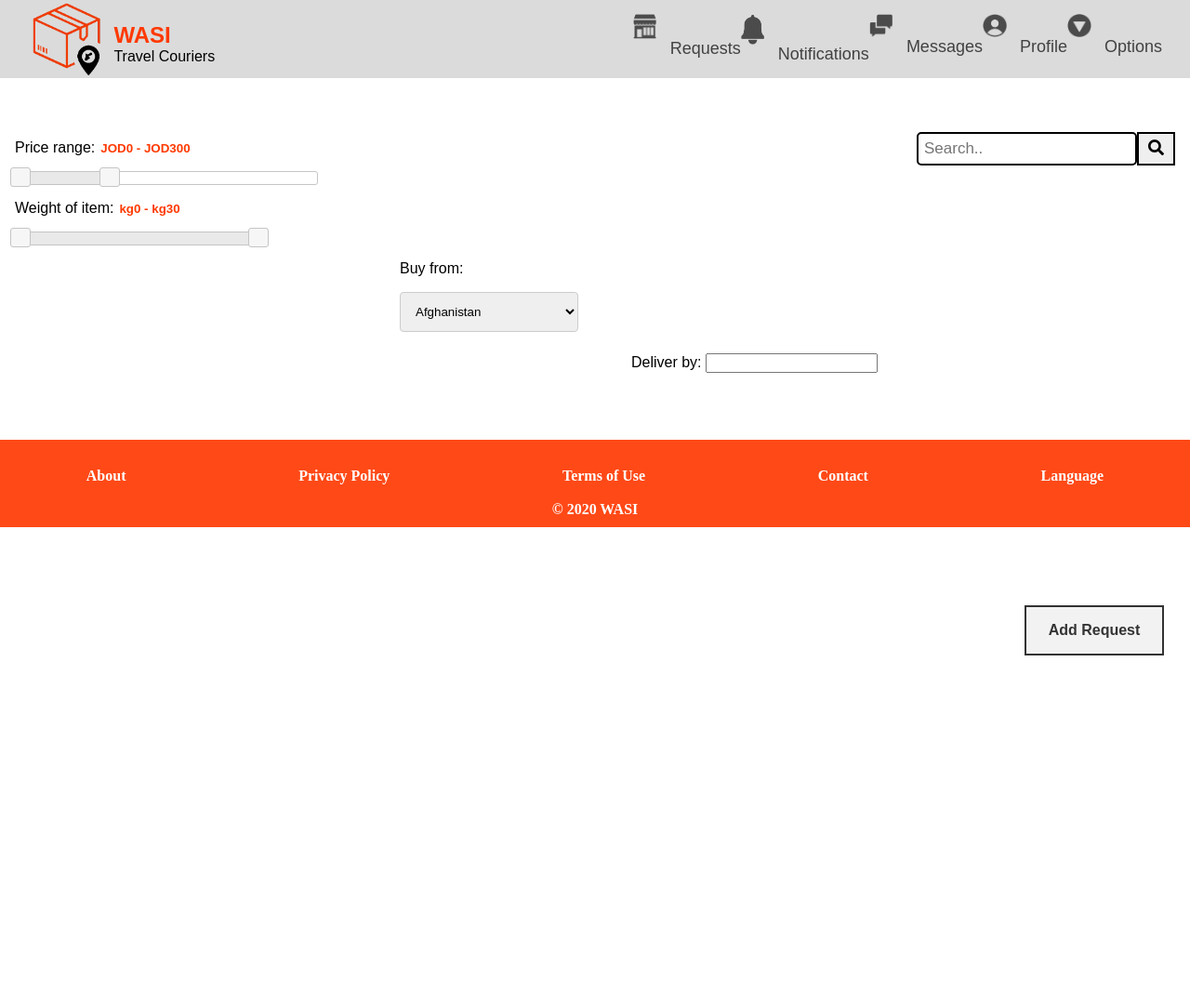
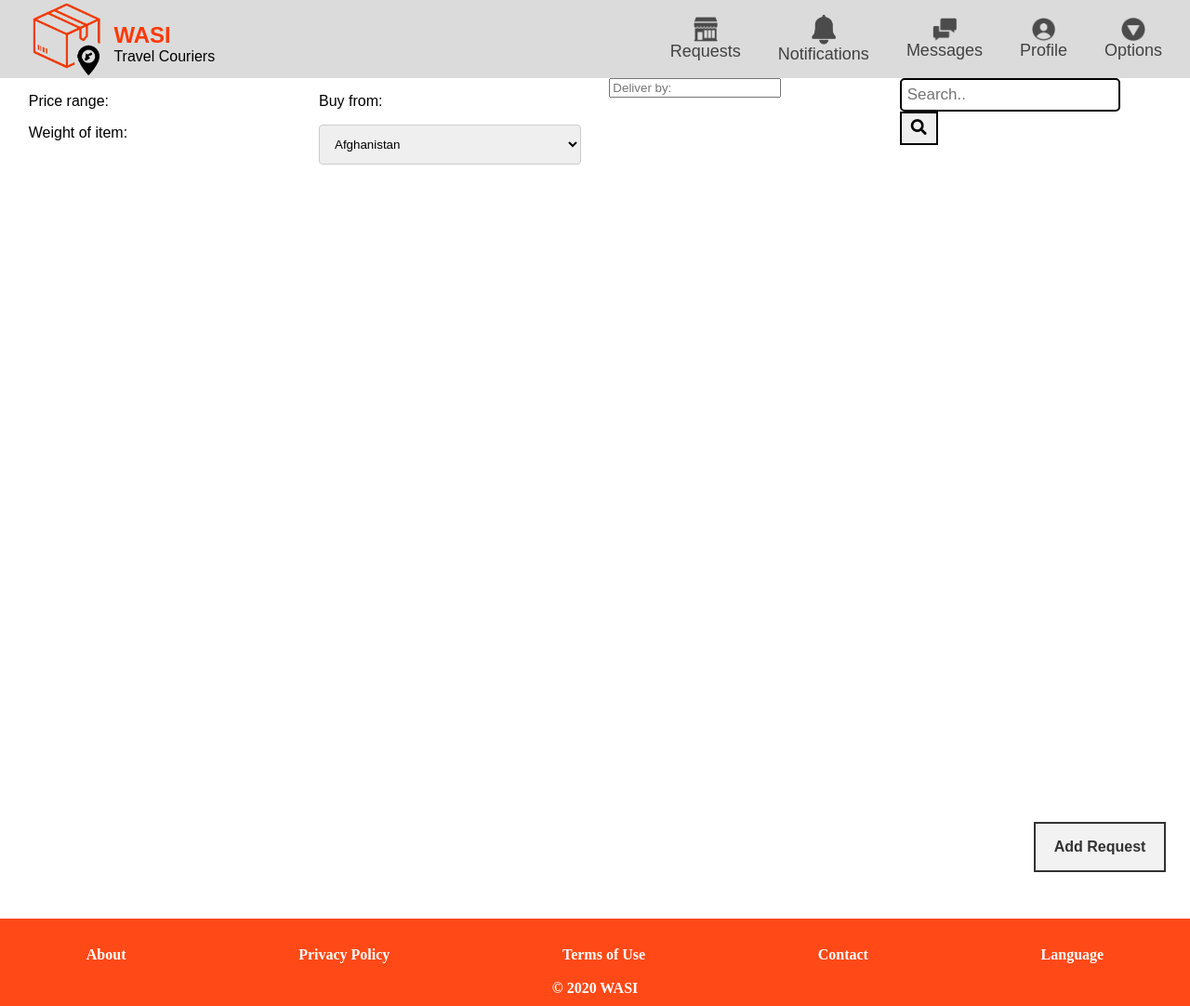
Before and after one commit to sarakabariti/travel-couriers, a Flask app: page /requests in a window 1280 px wide. Shown: the whole page at 93% size. Before the commit the page ends 705 px from the top, so only its background shows below. Run offline with Flask 2, Linux system fonts and the light colour scheme; some libraries are stand-ins or nearby versions; some web fonts are replaced.

Commit message:
requests filters, search bar

```diff
--- a/static/css/responsive.css
+++ b/static/css/responsive.css
@@ -505,7 +522,7 @@
     margin: 0;
   }
 
-  .nav-links {
+  .main-nav li {
     margin-left: 40px;
   }
 
--- a/static/css/style.css
+++ b/static/css/style.css
@@ -573,47 +573,23 @@
 
 /*Requests Page*/
 
-.main .requests-content{
-  width: 100%;
-}
 #nav-icons{
-  display:flex;
-  height:auto;
   width:2vw;
-}
-.search-bar {
-  display: flex;
-  float: right;
 }
 .search-bar input[type=text] {
   padding: 6px;
-  margin-top: 8px;
   font-size: 17px;
   border: 2px solid black;
   border-radius: 5px;
 }
 .search-bar button {
-  float: right;
   padding: 6px 10px;
-  margin-top: 8px;
   margin-right: 16px;
   font-size: 17px;
   border: 2px solid black;
   cursor: pointer;
 }
-.country{
-  display:flexbox;
-  width: 15%;
-  margin-left: 430px;
-  top: 0px;
-}
-.date{
-  float:right;
-  display:flexbox;
-  padding: 6px;
-  margin-top: 1px;
-  margin-right: 330px;
-}
+
 .add-request{
   color: black;
   padding: 16px 20px;
@@ -623,10 +599,10 @@
   border: 2px solid black;
   cursor: pointer;
   opacity: 0.8;
-  position: fixed;
-  bottom: 95px;
-  right: 28px;
-  width: 150px;
+}
+.add-request a{
+  text-decoration: none;
+  color: black;
 }
 .request-form {
   display: none;
@@ -638,12 +614,11 @@
   z-index: 9;
 }
 .form-container {
-  max-width: 50%;
   padding: 10px;
   background-color: white;
 }
 .form-container input[type=text], .form-container input[type=file], .form-container input[type=date] {
-  width: 100%;
+  width: 90%;
   padding: 15px;
   margin: 5px 0 22px 0;
   border: none;
@@ -663,7 +638,41 @@
 .form-container .cancel {
   background-color: red;
 }
+.form-container .cancel a{
+  text-decoration: none;
+  color: white;
+}
 
 .form-container .btn:hover, .open-button:hover {
   opacity: 1;
 }
+
+.ui-slider .ui-slider-range {
+  background: rgba(255, 55, 0, 0.911);
+}
+
+.requests-content{
+  display: flex;
+  width: 100%;
+  justify-content: space-evenly;
+  height: 100vh;
+}
+.filters, .country, .date, .search-bar{
+  width: 22%;
+}
+.request-btn{
+  display: flex;
+  width: 98%;
+  justify-content: flex-end;
+}
+.close-modal{
+  display: none !important;
+}
+.main-nav li{
+  display: flex;
+  flex-direction: column;
+  align-items: center;
+  justify-content: center;
+}
+
+/*Requests Page*/
--- a/static/js/script.js
+++ b/static/js/script.js
@@ -55,6 +55,7 @@
 
 navBarToggle.addEventListener("click", function() {
   mainNav.classList.toggle("active");
+  console.log("hello");
 });
 
 
--- a/templates/requests.html
+++ b/templates/requests.html
@@ -9,19 +9,13 @@
     <meta name="viewport" content="width=device-width, initial-scale=1.0" />
 
     <!-- import the webpage's stylesheet -->
-    <link
-      rel="stylesheet"
-      href="{{url_for('static',filename='/css/style.css')}}"
-    />
-    <link
-      rel="stylesheet"
-      href="{{url_for('static',filename='/css/responsive.css')}}"
-    />
-    <link
-      rel="stylesheet"
-      href="https://cdnjs.cloudflare.com/ajax/libs/font-awesome/5.13.0/css/all.min.css"
-    />
+    <link rel="stylesheet" href="{{url_for('static',filename='/css/style.css')}}"/>
+    <link rel="stylesheet" href="{{url_for('static',filename='/css/responsive.css')}}"/>
+    <link rel="stylesheet" href="https://cdnjs.cloudflare.com/ajax/libs/font-awesome/5.13.0/css/all.min.css"/>
     <link rel="stylesheet" href="//code.jquery.com/ui/1.12.1/themes/base/jquery-ui.css">
+    <link rel="stylesheet" href="https://cdnjs.cloudflare.com/ajax/libs/jqueryui/1.12.1/jquery-ui.min.css">
+    <!--Jquery modal-->
+    <link rel="stylesheet" href="https://cdnjs.cloudflare.com/ajax/libs/jquery-modal/0.9.1/jquery.modal.min.css" />
     <script src="https://code.jquery.com/jquery-1.12.4.js"></script>
     <script src="https://code.jquery.com/ui/1.12.1/jquery-ui.js"></script>
   </head>
@@ -70,15 +64,8 @@
         </ul>
       </nav>
 
-      <div class="main">
       <div class="requests-content">
-          <div class=search-bar>
-            <form action="/">
-              <input type="text" placeholder="Search.." name="search">
-              <button type="submit"><i class="fa fa-search"></i></button>
-            </form>
-          </div>
-
+        <div class="filters">
             <!--Price range filter-->
             <script>
               $( function() {
@@ -97,13 +84,14 @@
             </script>
             <div class="labels">
               <p>
-              <label for="amount" style="font-family: raleway, sans-serif; margin-left: 16px;">Price range:</label>
+                <label for="amount" style="font-family: raleway, sans-serif;">Price range:</label>
                 <input type="text" id="amount" readonly style="border:0; color:#FF3900; font-weight:bold; font-family: raleway, sans-serif;">
               </p>
+              <div id="slider-range"></div>
+            <!--Price range filter-->
             </div>
 
-          <div id="slider-range" style= "width: 25%; margin-left: 20px;"></div>
-          <!--Price range filter-->
+
 
             <!--Weight range filter-->
             <script>
@@ -123,14 +111,16 @@
             </script>
             <div class="labels">
               <p>
-              <label for="amount2" style="font-family: raleway, sans-serif; margin-left: 16px;">Weight of item:</label>
+                <label for="amount2" style="font-family: raleway, sans-serif;">Weight of item:</label>
                 <input type="text" id="amount2" readonly style="border:0; color:#FF3900; font-weight:bold; font-family: raleway, sans-serif;">
               </p>
+              <div id="slider-range2"></div>
+
+            <!--Weight range filter-->
+            </div>
         </div>
 
-          <div id="slider-range2" style= "width: 20%; margin-left: 20px;"></div>
 
-          <!--Weight range filter-->
 
           <!--Country filter-->
           <div class="country">
@@ -393,11 +383,22 @@
             } );
           </script>
 
-          <p style="font-family: raleway, sans-serif;">Deliver by: <input type="text" id="datepicker"></p>
+          <!-- <p style="font-family: raleway, sans-serif;">Deliver by:</p> -->
+          <input type="text" id="datepicker" placeholder="Deliver by:">
+        </div>
+
+        <div class=search-bar>
+          <form action="/">
+            <input type="text" placeholder="Search.." name="search">
+            <button type="submit"><i class="fa fa-search"></i></button>
+          </form>
+        </div>
+
+        </div>
       </div>
 
       <!--Add request button-->
-        <button class="add-request" onclick="openForm()">Add Request</button>
+     <div class="request-btn"><a href="#myForm" rel="modal:open"><button class="add-request">Add Request</button></a></div>
       <div class="request-form" id="myForm">
         <form action="/" method="POST" class="form-container">
           <h1>ADD REQUEST:</h1>
@@ -424,12 +425,8 @@
           <input type="text" placeholder="How much will you pay the traveller?" name="reward">
 
           <button type="submit" class="btn">Submit</button>
-            <button type="button" class="btn cancel" onclick="closeForm()">Close</button>
+          <a href="#" rel="modal:close"><button type="button" class="btn cancel">Close</button></a>
         </form>
-        </div>
-
-
-        </div>
       </div>
 
       <!--Footer-->
@@ -444,6 +441,8 @@
         <p id="copyright">© 2020 WASI</p>
       </div>
     </header>
+    <!-- jQuery Modal -->
+    <script src="https://cdnjs.cloudflare.com/ajax/libs/jquery-modal/0.9.1/jquery.modal.min.js"></script>
     <!-- import the webpage's javascript file -->
     <script src="{{url_for('static',filename='/js/script.js')}}"></script>
 
```
Also changed, not shown: other parts of static/css/responsive.css (+27 -10 lines). Lines whose indentation alone changed are shown as unchanged.
